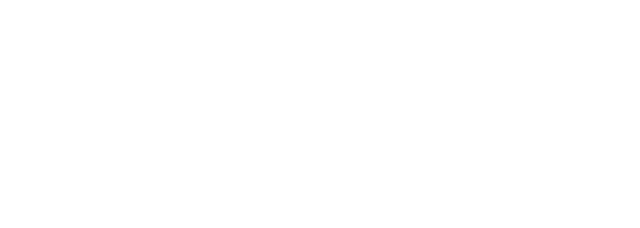
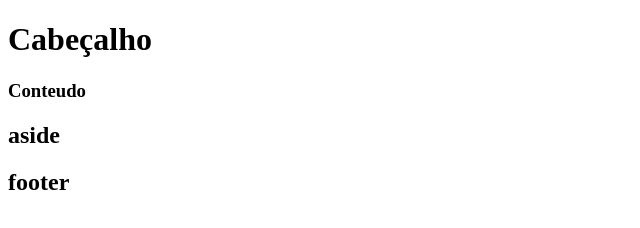
Before and after one commit to LucasToledoC/FrontEnd-Design, a plain HTML site: page index.html in a window 1280 px wide. Shown: the whole page, without its empty margins (0-640 px from the left). Drawn offline with Linux system fonts and the light colour scheme.

Commit message:
adicionei as mudanças feitas no repositorio da org

```diff
--- a/index.html
+++ b/index.html
@@ -8,7 +8,25 @@
 </head>
 
 <body>
+    <div>
+        <header>
+            <h1>Cabeçalho</h1>
+        </header>
+        <section>
+            <article>
+                <h1>Conteudo</h1>
+            </article>
+        </section>
 
+        <aside>
+            <h2>aside</h2>
+        </aside>
+
+        <footer>
+            <h2>footer</h2>
+        </footer>
+
+    </div>
 </body>
 
 </html>
```
Also changed, not shown: dicas.txt (added).
